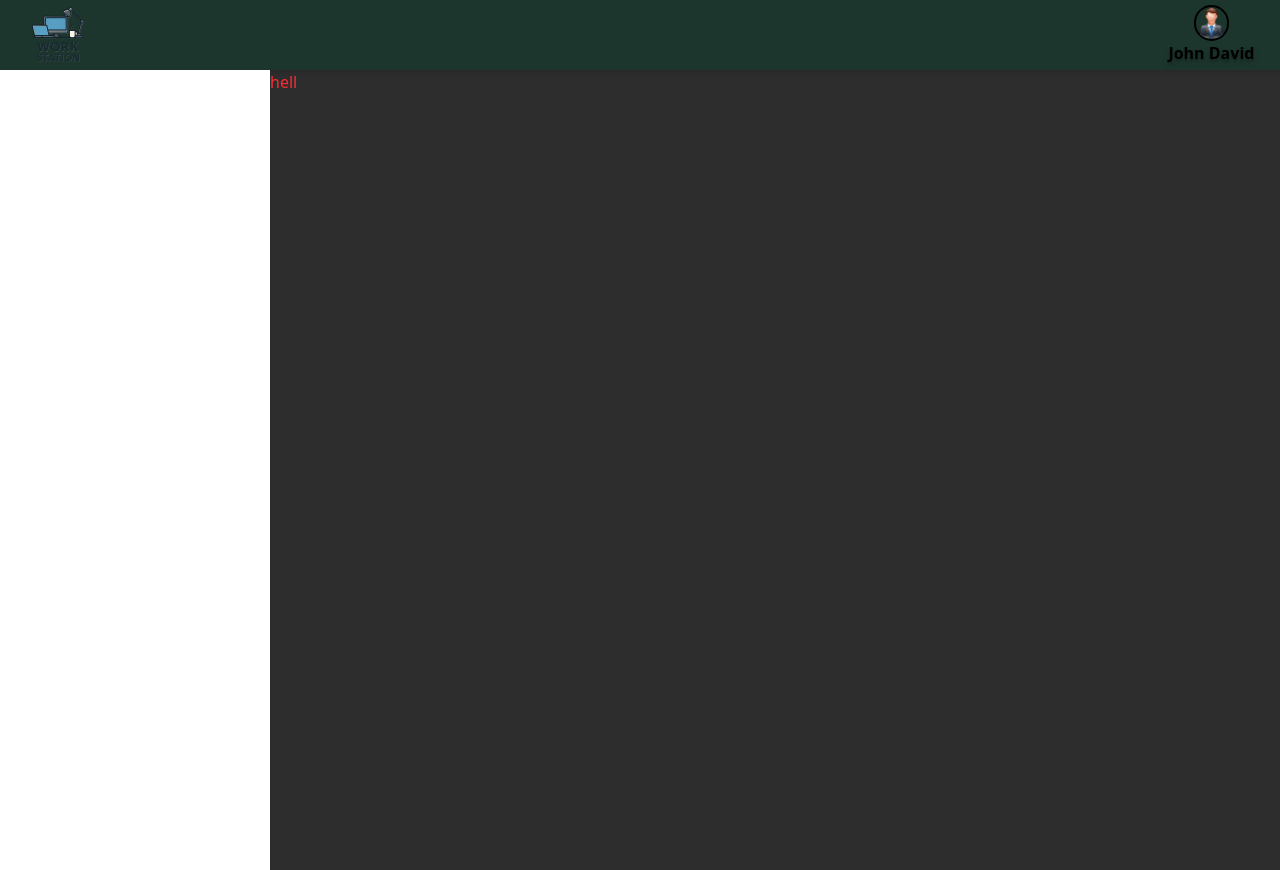
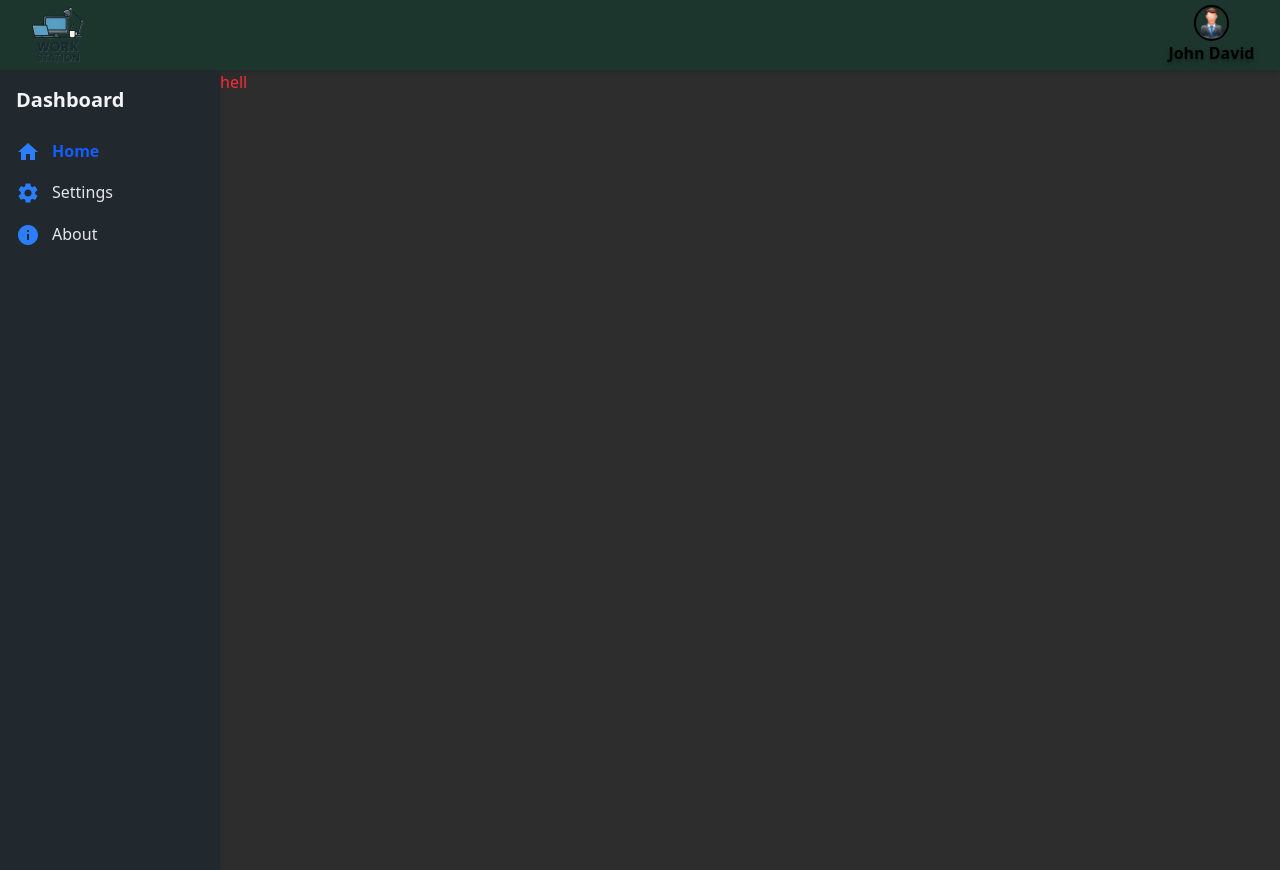
Before and after one commit to Vireta-Group/work-station-frontend, a React (Vite) app: page / in a window 1280 px wide. Built offline with nearby package versions, Linux system fonts and the light colour scheme.

Commit message:
create sibebar.jsx

```diff
--- a/src/components/sidebar/Sidebar.jsx
+++ b/src/components/sidebar/Sidebar.jsx
@@ -1,7 +1,39 @@
-import React from "react";
+import { NavLink } from "react-router";
+import { Home, Settings, Info } from "@mui/icons-material";
 
-function Sidebar() {
-  return <div className="bg-white w-[270px] h-screen"></div>;
-}
+const menuItems = [
+  { text: "Home", icon: <Home />, path: "/" },
+  { text: "Settings", icon: <Settings />, path: "/settings" },
+  { text: "About", icon: <Info />, path: "/about" },
+];
+
+const Sidebar = () => {
+  return (
+    <div className="w-[220px] h-screen bg-[#21282e] shadow-md p-4">
+      <h2 className="text-xl text-gray-100 font-semibold mb-6 text-shadow-gray-200">
+        Dashboard
+      </h2>
+      <ul className="space-y-4">
+        {menuItems.map((item, index) => (
+          <li key={index}>
+            <NavLink
+              to={item.path}
+              className={({ isActive }) =>
+                `flex items-center space-x-3 text-md font-medium ${
+                  isActive
+                    ? "text-blue-600 font-semibold"
+                    : "text-gray-200 hover:text-blue-500"
+                }`
+              }
+            >
+              <span className="text-blue-500">{item.icon}</span>
+              <span>{item.text}</span>
+            </NavLink>
+          </li>
+        ))}
+      </ul>
+    </div>
+  );
+};
 
 export default Sidebar;
```
